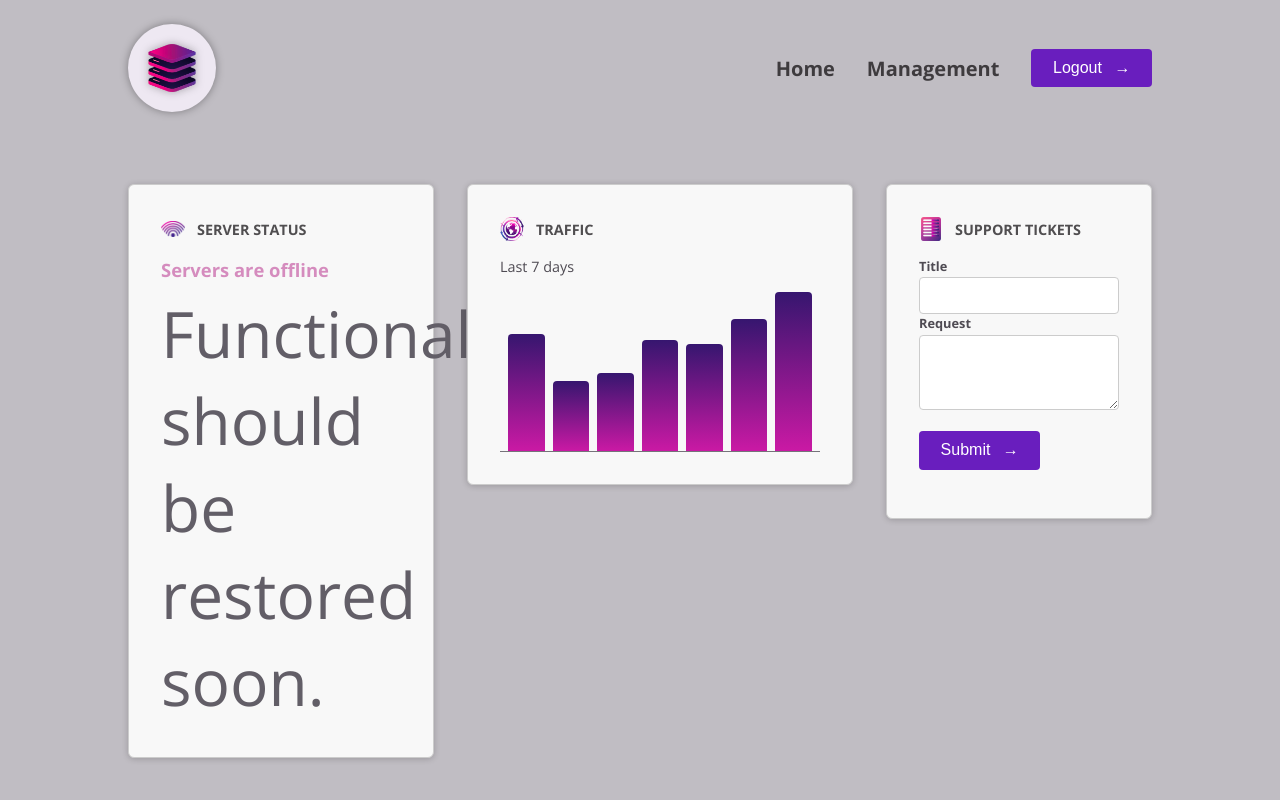
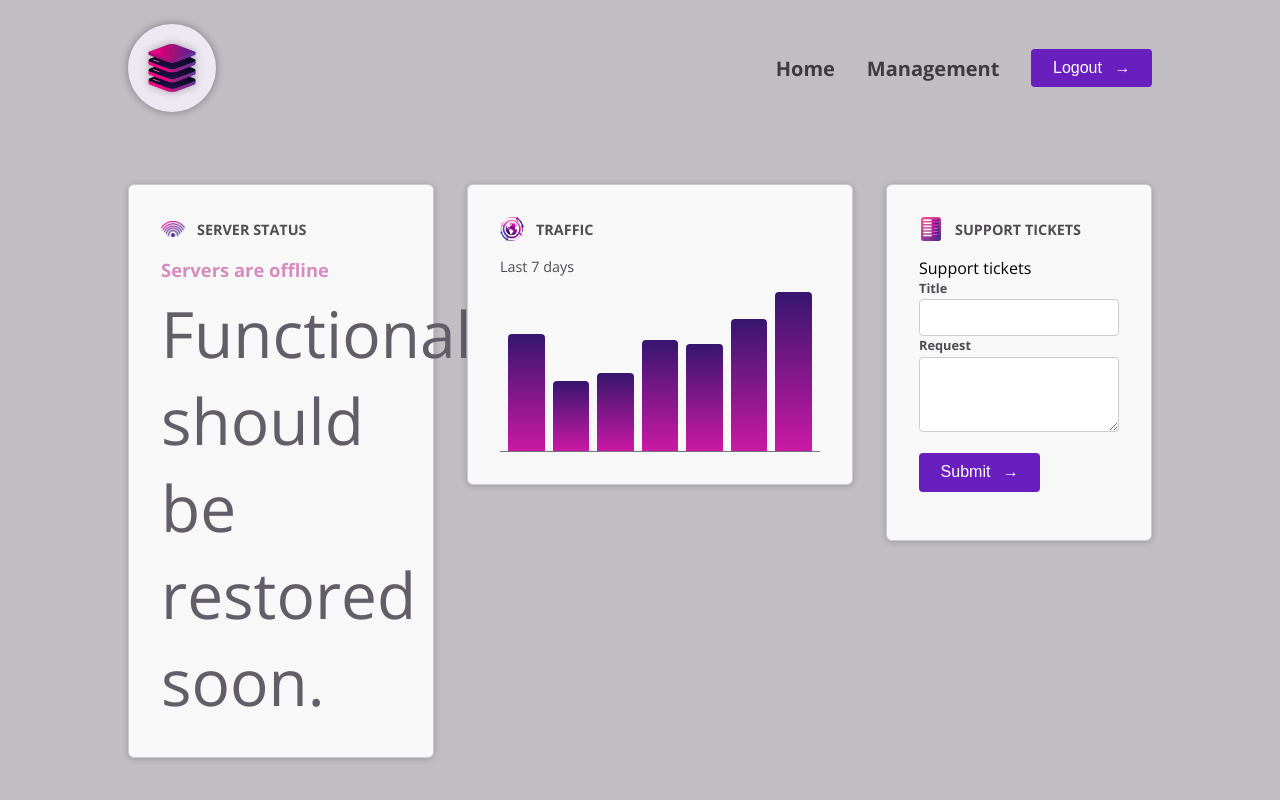
Before and after one commit to gonzalez-cathaysa/01-starting-project, an Angular app: page / in a window 1280 px wide. Shown: the top 800 px of the page. Built offline with nearby package versions, Linux system fonts and the light colour scheme.

Commit message:
Handling Form Submissions

```diff
--- a/src/app/dashboard/server-status/server-status.component.ts
+++ b/src/app/dashboard/server-status/server-status.component.ts
@@ -9,7 +9,7 @@ import { interval } from 'rxjs';
   templateUrl: './server-status.component.html',
   styleUrl: './server-status.component.css',
 })
-export class ServerStatusComponent implements OnInit, OnDestroy{
+export class ServerStatusComponent implements OnInit{
   // currentStatus = 'online';
   // Setting specific string values as types uses a TS feature
   // called 'Literal types'. The idea is to only allow specific
--- a/src/app/dashboard/tickets/new-ticket/new-ticket.component.html
+++ b/src/app/dashboard/tickets/new-ticket/new-ticket.component.html
@@ -8,7 +8,9 @@ way off adding attributes and properties to your host elements. We can remove th
 class here and then go to our ControlComponent and there we can add another setting
 to the component decorator, another configuration property, and this is the host property -->
 
-<form action="">
+Support tickets
+
+<form action="" (ngSubmit)="onSubmit()">
   <!-- <p> -->
   <app-control label="Title">
     <!-- <label for="">Title</label> -->
--- a/src/app/dashboard/tickets/new-ticket/new-ticket.component.ts
+++ b/src/app/dashboard/tickets/new-ticket/new-ticket.component.ts
@@ -1,14 +1,17 @@
 import { Component } from '@angular/core';
-import { ButtonComponent } from "../../../shared/button/button.component";
-import { ControlComponent } from "../../../shared/control/control.component";
+import { ButtonComponent } from '../../../shared/button/button.component';
+import { ControlComponent } from '../../../shared/control/control.component';
+import { FormsModule } from '@angular/forms';
 
 @Component({
   selector: 'app-new-ticket',
   standalone: true,
-  imports: [ButtonComponent, ControlComponent],
+  imports: [ButtonComponent, ControlComponent, FormsModule],
   templateUrl: './new-ticket.component.html',
-  styleUrl: './new-ticket.component.css'
+  styleUrl: './new-ticket.component.css',
 })
 export class NewTicketComponent {
-
+  onSubmit() {
+    console.log('SUBMITTED');
+  }
 }
```
